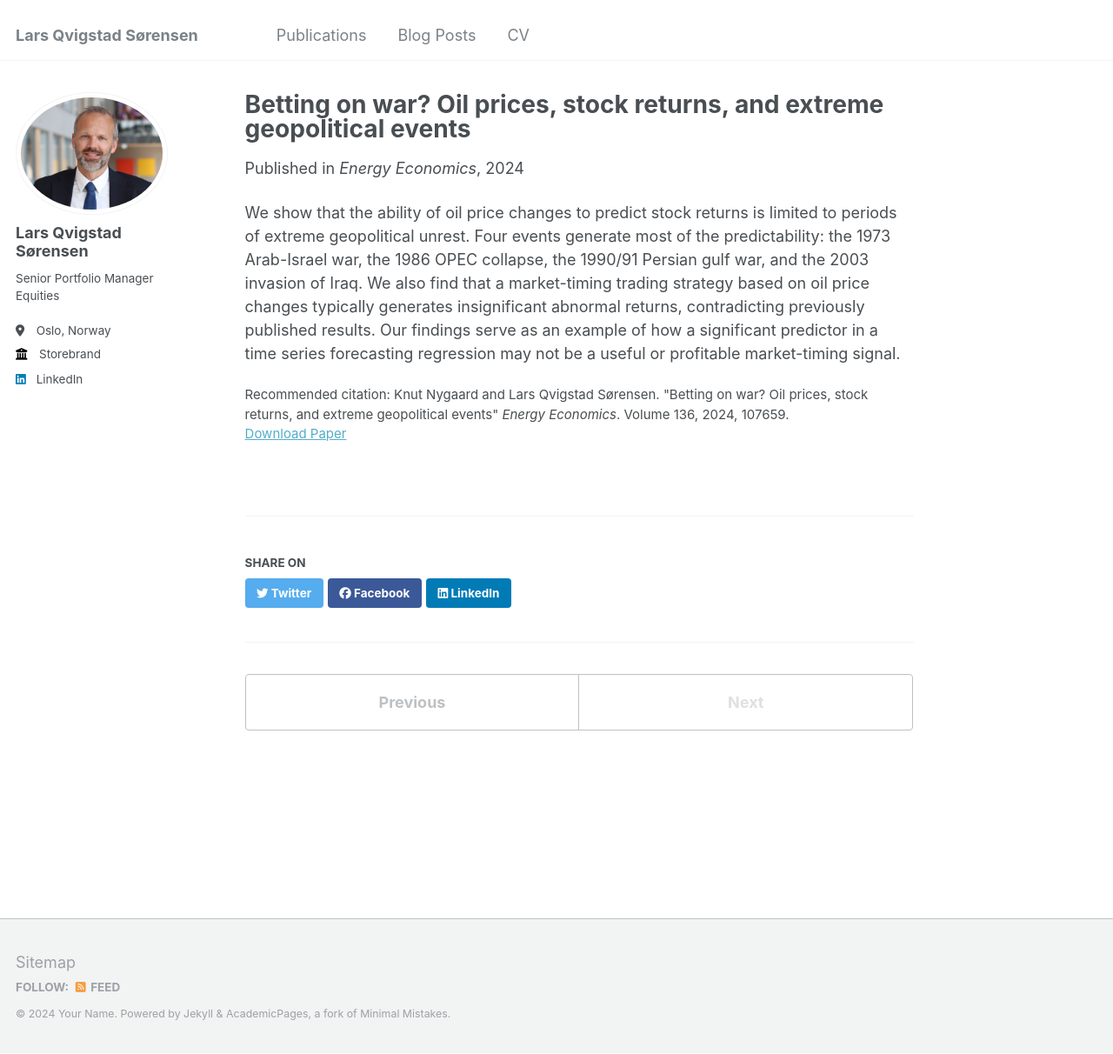
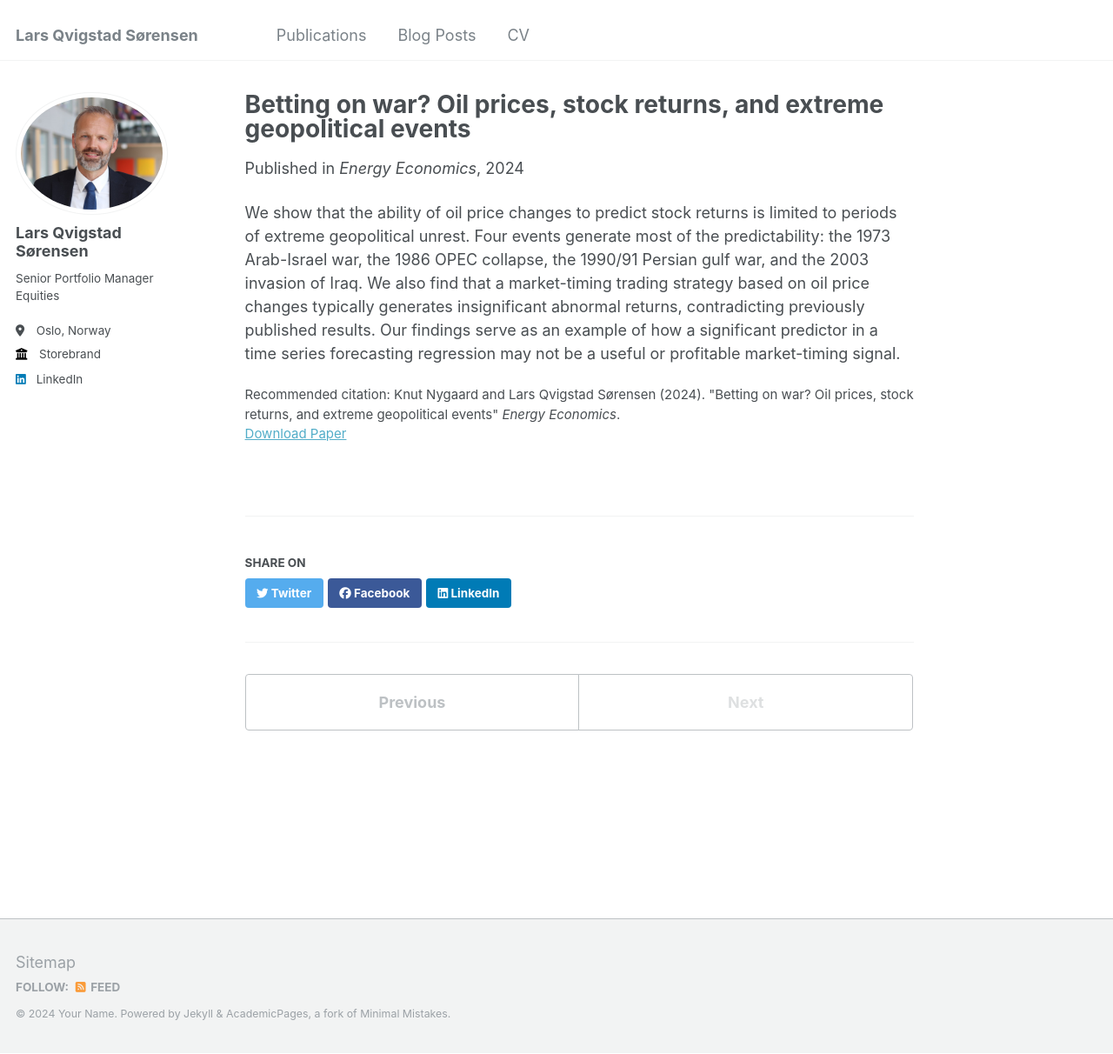
Before and after one commit to lars-qvigstad-sorensen/lars-qvigstad-sorensen.github.io, a Jekyll site: the page built from _publications/2024-08-betting-on-war.md, in a window 1280 px wide and 1212 px high. Shown: the whole window at 87% size. Built offline with Jekyll 4.4.1, drawn with Linux system fonts in a browser that asks for light colours.

Commit message:
Update 2024-08-betting-on-war.md

```diff
--- a/_publications/2024-08-betting-on-war.md
+++ b/_publications/2024-08-betting-on-war.md
@@ -6,7 +6,7 @@ excerpt: 'This paper investigates the predictability of stock market returns by
 date: 2024-08-01
 venue: 'Energy Economics'
 paperurl: 'https://doi.org/10.1016/j.eneco.2024.107659'
-citation: 'Knut Nygaard and Lars Qvigstad Sørensen. &quot;Betting on war? Oil prices, stock returns, and extreme geopolitical events&quot; <i>Energy Economics</i>. Volume 136, 2024, 107659.'
+citation: 'Knut Nygaard and Lars Qvigstad Sørensen (2024). &quot;Betting on war? Oil prices, stock returns, and extreme geopolitical events&quot; <i>Energy Economics</i>.'
 ---
 
 We show that the ability of oil price changes to predict stock returns is limited to periods of extreme geopolitical unrest. Four events generate most of the predictability: the 1973 Arab-Israel war, the 1986 OPEC collapse, the 1990/91 Persian gulf war, and the 2003 invasion of Iraq. We also find that a market-timing trading strategy based on oil price changes typically generates insignificant abnormal returns, contradicting previously published results. Our findings serve as an example of how a significant predictor in a time series forecasting regression may not be a useful or profitable market-timing signal.
```
